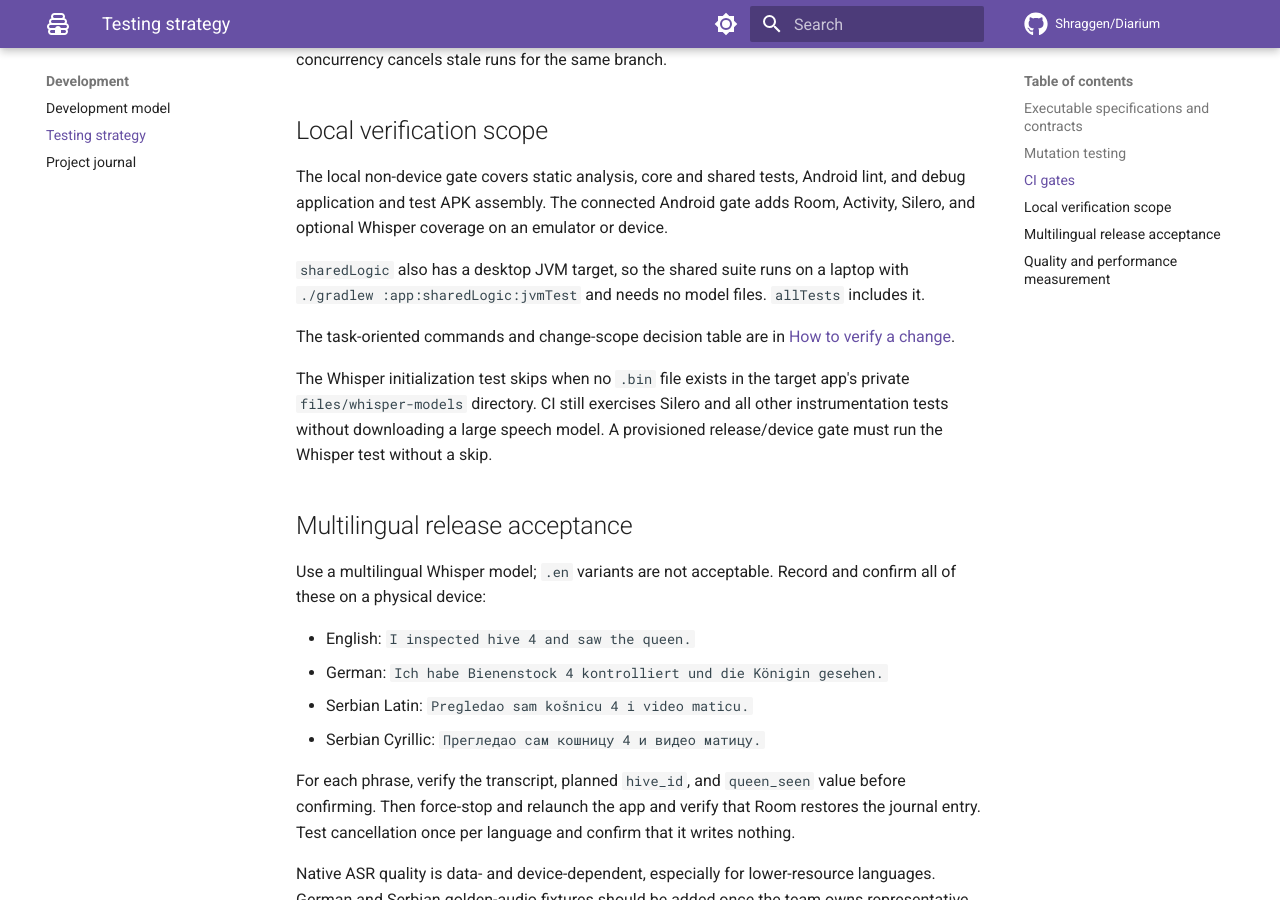
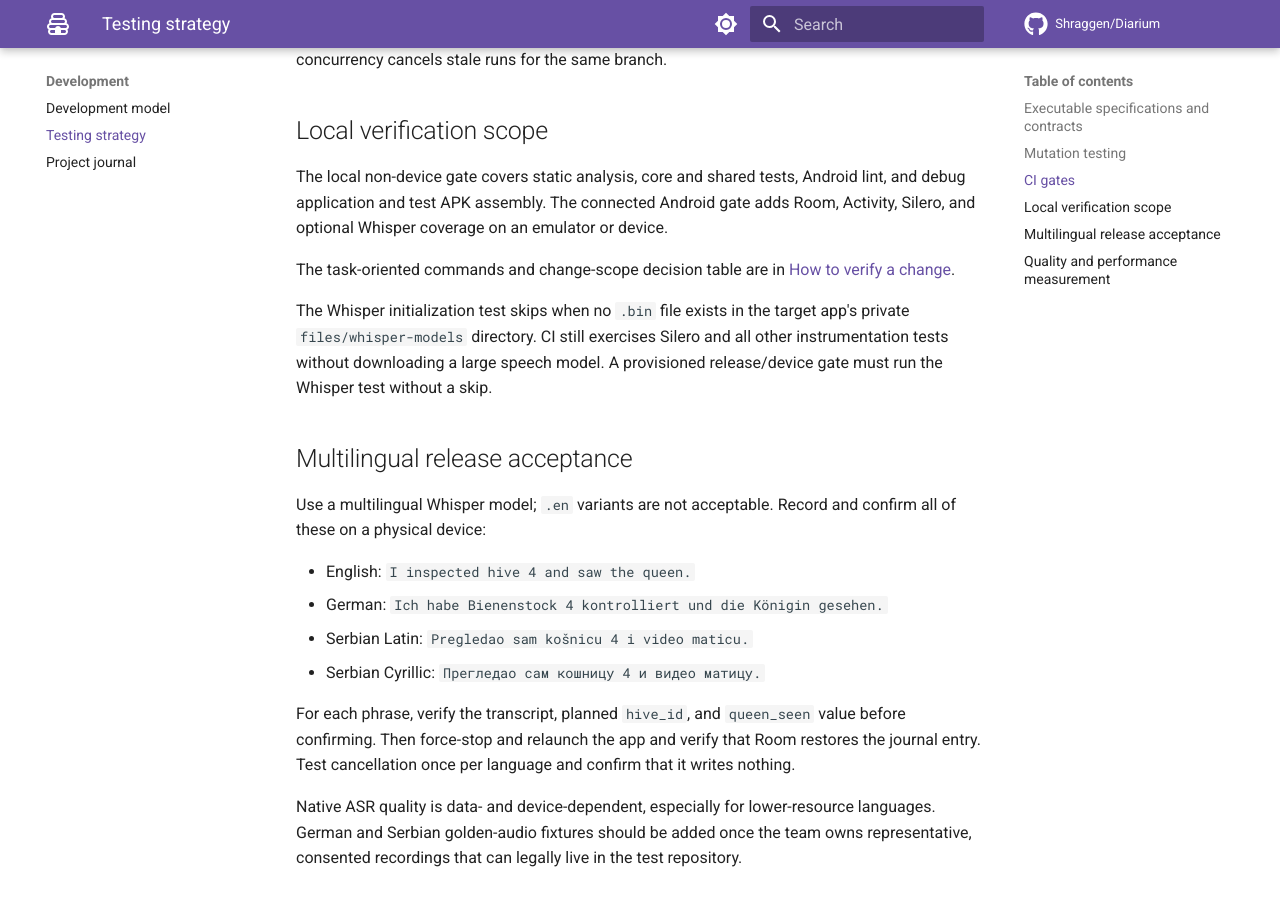
Before and after one commit to Shraggen/Diarium, an MkDocs documentation site: the page built from docs/testing.md, in a window 1280 px wide and 900 px high, scrolled down 3504 px. Built offline with MkDocs 1.6.1 and Material for MkDocs 9.7.7, drawn with Linux system fonts in a browser that asks for light colours; comment, search, counter and statistics services are not loaded.

Commit message:
Revert "build(sharedlogic): add JVM target so shared logic runs on desktop"
This reverts commit 1fd7d40d0cfcd18685b902db005c15ff79ab2abc.

```diff
--- a/docs/testing.md
+++ b/docs/testing.md
@@ -124,10 +124,6 @@ Android lint, and debug application and test APK assembly. The connected
 Android gate adds Room, Activity, Silero, and optional Whisper coverage on an
 emulator or device.
 
-`sharedLogic` also has a desktop JVM target, so the shared suite runs on a
-laptop with `./gradlew :app:sharedLogic:jvmTest` and needs no model files.
-`allTests` includes it.
-
 The task-oriented commands and change-scope decision table are in
 [How to verify a change](verifying-changes.md).
 
```
Also changed, not shown: 3 other files.
